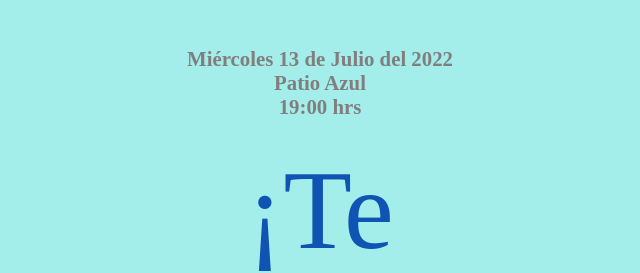
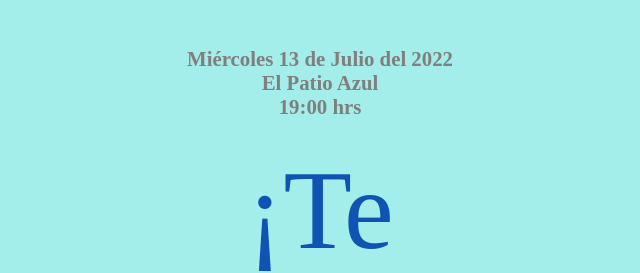
Before and after one commit to jobarv/invitacionLinker, a plain HTML site: page index.html in a window 1280 px wide. Shown: the part 348-621 px from the top of the page, 18-658 px from the left. Drawn offline with nearby package versions, Linux system fonts and the light colour scheme; some packages are replaced by stand-ins of ours; a script that the page names is missing; a web font is replaced by a local one.

Commit message:
cambios 9

```diff
--- a/index.html
+++ b/index.html
@@ -33,7 +33,7 @@
             <br>
             <br>
             <p style="color:rgb(129, 126, 126);font-weight : 700;">Miércoles 13 de Julio del 2022</p>
-            <p style="color:rgb(129, 126, 126);font-weight : 700;">Patio Azul</p>
+            <p style="color:rgb(129, 126, 126);font-weight : 700;">El Patio Azul</p>
             <p style="color:rgb(129, 126, 126);font-weight : 700;">19:00 hrs</p>
             <br>
             <p class="cursiva2">¡Te esperamos!</p>
```
